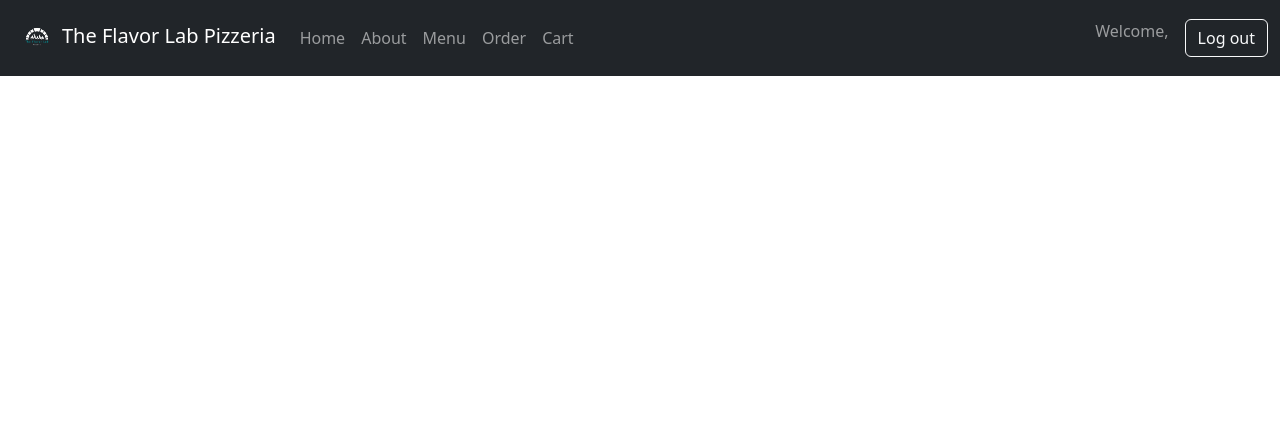
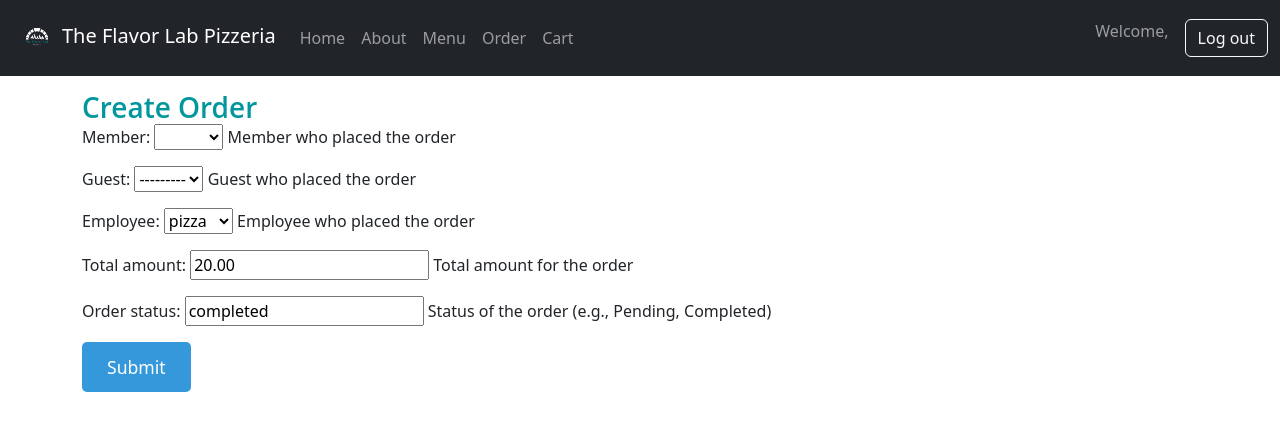
Before and after one commit to JordanBakar/ISQA-3900-Web-App-Project, a Django app: page /order/2/update/ in a window 1280 px wide. Shown: the top 431 px of the page. Run offline with Django 5.2, Linux system fonts and the light colour scheme; a user stored in the database is signed in; data comes from the database, SQL or seed files in the repository; both versions use the stored data as it was after the commit; data that the repository does not hold is empty.

Commit message:
Updated the styling and functionality for the Cart, Order page (Menu) as well as updating the models.py

```diff
--- a/catalog/models.py
+++ b/catalog/models.py
@@ -6,6 +6,8 @@ class Pizza(models.Model):
     name = models.CharField(max_length=100, help_text="Enter the name of the pizza")
     description = models.CharField(max_length=250, help_text="Enter the description of the pizza")
     price = models.DecimalField(max_digits=5, decimal_places=2, help_text="Enter the price of the pizza")
+    image = models.ImageField(upload_to='pizza_images/', null=True, blank=True, help_text="Upload an image of the pizza")
+
 
     def __str__(self):
         return self.name
--- a/catalog/templates/catalog/index.html
+++ b/catalog/templates/catalog/index.html
@@ -9,7 +9,7 @@
         <img src="{% static 'images/FlavorLabLogo.png' %}" alt="The Flavor Lab Logo" class="logo-image">
         <h1>Welcome to The Flavor Lab Pizzeria</h1>
         <p class="lead, subheading">Serving handcrafted pizzas since 2024</p>
-        <a href="{% url 'order_list' %}" class="btn btn-primary mt-3">Order Now!</a>
+        <a href="{% url 'pizza_list' %}" class="btn btn-primary mt-3">Order Now!</a>
     </div>
 </div>
 {% endblock %}
--- a/catalog/templates/catalog/order_form.html
+++ b/catalog/templates/catalog/order_form.html
@@ -1,86 +1,10 @@
 {% extends "catalog/base.html" %}
-{% load static %}
-<!doctype html>
-<html lang="en">
-<head>
-    <meta charset="UTF-8">
-    <meta name="viewport" content="width=device-width, initial-scale=1.0">
-    <title>Order Pizzas</title>
-    <link href="https://cdn.jsdelivr.net/npm/bootstrap@5.3.0-alpha1/dist/css/bootstrap.min.css" rel="stylesheet">
-    <link href="{% static 'css/style.css' %}" rel="stylesheet">
-    <style>
-        .pizza-menu {
-            display: flex;
-            flex-wrap: wrap;
-            gap: 20px;
-            justify-content: center;
-            padding-top: 20px;
-        }
-        .pizza-item {
-            text-align: center;
-            width: 180px;
-        }
-        .pizza-image {
-            width: 100%;
-            height: auto;
-            border-radius: 50%;
-        }
-        .add-to-cart-btn {
-            background-color: #ff5252;
-            color: white;
-            font-weight: bold;
-            border: none;
-            padding: 8px 12px;
-            margin-top: 8px;
-            cursor: pointer;
-        }
-        .quantity-controls {
-            display: flex;
-            align-items: center;
-            justify-content: center;
-            margin-top: 8px;
-        }
-        .quantity-controls button {
-            font-size: 20px;
-            border: none;
-            background: none;
-            cursor: pointer;
-        }
-    </style>
-</head>
-<body>
-    <div class="container">
-        <h2 class="text-center mt-4">Order Pizzas</h2>
-        <div class="pizza-menu">
-            {% for pizza in pizzas %}
-            <div class="pizza-item">
-                <img src="{% static 'images/pizza.png' %}" alt="{{ pizza.name }}" class="pizza-image">
-                <h5>{{ pizza.name }}</h5>
-                <button class="add-to-cart-btn">Add to Cart</button>
-                <div class="quantity-controls">
-                    <button onclick="decreaseQuantity({{ pizza.id }})">−</button>
-                    <span id="quantity-{{ pizza.id }}">1</span>
-                    <button onclick="increaseQuantity({{ pizza.id }})">+</button>
-                </div>
-            </div>
-            {% endfor %}
-        </div>
-    </div>
 
-    <script>
-        function increaseQuantity(pizzaId) {
-            let quantitySpan = document.getElementById(`quantity-${pizzaId}`);
-            let quantity = parseInt(quantitySpan.innerText);
-            quantitySpan.innerText = quantity + 1;
-        }
-
-        function decreaseQuantity(pizzaId) {
-            let quantitySpan = document.getElementById(`quantity-${pizzaId}`);
-            let quantity = parseInt(quantitySpan.innerText);
-            if (quantity > 1) {
-                quantitySpan.innerText = quantity - 1;
-            }
-        }
-    </script>
-</body>
-</html>
+{% block content %}
+<h1>Create Order</h1>
+<form method="post">
+    {% csrf_token %}
+    {{ form.as_p }}
+    <button type="submit" class="btn btn-primary">Submit</button>
+</form>
+{% endblock %}
--- a/catalog/templates/catalog/order_list.html
+++ b/catalog/templates/catalog/order_list.html
@@ -1,4 +1,6 @@
 {% extends "catalog/base.html" %}
+{% load static %}  <!-- Load static files -->
+
 
 {% block title %}Pizza Menu{% endblock %}
 
--- a/catalog/templates/catalog/pizza_form.html
+++ b/catalog/templates/catalog/pizza_form.html
@@ -5,6 +5,6 @@
     <title>Title</title>
 </head>
 <body>
-
+<p>test</p>
 </body>
 </html>
--- a/catalog/urls.py
+++ b/catalog/urls.py
@@ -28,13 +28,10 @@ urlpatterns = [
     path('member/<int:pk>/delete/', views.MemberDeleteView.as_view(), name='member_delete'),  # Delete a member by ID
 
     # Cart
-    path('cart/', views.ShoppingCartView.as_view(template_name='catalog/cart.html'), name='cart'),  # View cart contents
+    path('cart/', views.cart_view, name='cart'),  # View cart contents
     path('cart/add/<int:pizza_id>/', views.add_to_cart, name='add_to_cart'),  # Add a pizza to the cart by pizza ID
     path('cart/remove/<int:pizza_id>/', views.remove_from_cart, name='remove_from_cart'),  # Remove a pizza from the cart by pizza ID
 
     # Static
     path('about/', TemplateView.as_view(template_name='catalog/about.html'), name='about'),  # Static About page
-
-    #Order_List
-    path('menu/', views.order_list, name='order_list'),
 ]
--- a/catalog/views.py
+++ b/catalog/views.py
@@ -1,144 +1,203 @@
-from django.shortcuts import render, get_object_or_404, redirect
+from django.shortcuts import render, redirect, get_object_or_404
 from django.views import generic
 from django.contrib.auth.mixins import LoginRequiredMixin
 from django.views.generic.edit import CreateView, UpdateView, DeleteView
 from django.urls import reverse_lazy
 from django.contrib import messages
-from .models import Pizza, Order, OrderDetail, Employee, Member, Guest, Payment
+from .models import Pizza, Order, OrderDetail, Employee, Member, Guest
 
 
 # Homepage
 def index(request):
-    """View function for home page of the site."""
-    num_pizzas = Pizza.objects.all().count()
-    num_orders = Order.objects.all().count()
-    num_employees = Employee.objects.count()
-    num_members = Member.objects.count()
-
+    """View function for the homepage of the site."""
+    # Fetch counts for display on the homepage
     context = {
-        'num_pizzas': num_pizzas,
-        'num_orders': num_orders,
-        'num_employees': num_employees,
-        'num_members': num_members,
+        'num_pizzas': Pizza.objects.count(),
+        'num_orders': Order.objects.count(),
+        'num_employees': Employee.objects.count(),
+        'num_members': Member.objects.count(),
     }
-
     return render(request, 'catalog/index.html', context=context)
 
 
-# Pizza
+# Pizza Views
 class PizzaListView(generic.ListView):
+    """Displays a list of all pizzas."""
     model = Pizza
     template_name = 'catalog/pizza_list.html'
     context_object_name = 'pizzas'
 
+
 class PizzaDetailView(generic.DetailView):
+    """Displays detailed information about a single pizza."""
     model = Pizza
     template_name = 'catalog/pizza_detail.html'
 
+
 class PizzaCreateView(LoginRequiredMixin, CreateView):
+    """Allows creation of a new pizza."""
     model = Pizza
-    fields = ['name', 'description', 'price', 'size']
+    fields = ['name', 'description', 'price']
     template_name = 'catalog/pizza_form.html'
 
+
 class PizzaUpdateView(LoginRequiredMixin, UpdateView):
+    """Allows editing an existing pizza."""
     model = Pizza
-    fields = ['name', 'description', 'price', 'size']
+    fields = ['name', 'description', 'price']
     template_name = 'catalog/pizza_form.html'
 
+
 class PizzaDeleteView(LoginRequiredMixin, DeleteView):
+    """Allows deletion of a pizza."""
     model = Pizza
     template_name = 'catalog/pizza_confirm_delete.html'
     success_url = reverse_lazy('pizza_list')
 
 
-# Order
+# Order Views
 class OrderListView(LoginRequiredMixin, generic.ListView):
+    """Displays a list of all orders."""
     model = Order
     template_name = 'catalog/order_list.html'
     context_object_name = 'orders'
 
+
 class OrderDetailView(LoginRequiredMixin, generic.DetailView):
+    """Displays detailed information about a specific order."""
     model = Order
     template_name = 'catalog/order_detail.html'
 
+
 class OrderCreateView(LoginRequiredMixin, CreateView):
+    """Allows creation of a new order."""
     model = Order
     fields = ['member', 'guest', 'employee', 'total_amount', 'order_status']
     template_name = 'catalog/order_form.html'
 
+
 class OrderUpdateView(LoginRequiredMixin, UpdateView):
+    """Allows updating an existing order."""
     model = Order
     fields = ['member', 'guest', 'employee', 'total_amount', 'order_status']
     template_name = 'catalog/order_form.html'
 
+
 class OrderDeleteView(LoginRequiredMixin, DeleteView):
+    """Allows deletion of an order."""
     model = Order
     template_name = 'catalog/order_confirm_delete.html'
     success_url = reverse_lazy('order_list')
 
 
-# Member
+# Member Views
 class MemberListView(LoginRequiredMixin, generic.ListView):
+    """Displays a list of all members."""
     model = Member
     template_name = 'catalog/member_list.html'
     context_object_name = 'members'
 
+
 class MemberDetailView(LoginRequiredMixin, generic.DetailView):
+    """Displays detailed information about a specific member."""
     model = Member
     template_name = 'catalog/member_detail.html'
 
+
 class MemberCreateView(LoginRequiredMixin, CreateView):
+    """Allows creation of a new member."""
     model = Member
     fields = ['user', 'phone_number', 'street_address', 'city', 'state', 'zip_code']
     template_name = 'catalog/member_form.html'
 
+
 class MemberUpdateView(LoginRequiredMixin, UpdateView):
+    """Allows updating an existing member."""
     model = Member
     fields = ['user', 'phone_number', 'street_address', 'city', 'state', 'zip_code']
     template_name = 'catalog/member_form.html'
 
+
 class MemberDeleteView(LoginRequiredMixin, DeleteView):
+    """Allows deletion of a member."""
     model = Member
     template_name = 'catalog/member_confirm_delete.html'
     success_url = reverse_lazy('member_list')
 
 
-# Cart
-class ShoppingCartView(generic.TemplateView):
-    template_name = 'catalog/cart.html'
+# Cart Views
+def cart_view(request):
+    """Displays the shopping cart with all items."""
+    cart = request.session.get('cart', {})
+    cart_items = []
+    total = 0
+
+    for pizza_id, quantity in cart.items():
+        try:
+            pizza = Pizza.objects.get(pizza_id=pizza_id)  # Use 'pizza_id' here
+            cart_items.append({
+                'pizza': pizza,
+                'quantity': quantity,
+                'subtotal': pizza.price * quantity
+            })
+            total += pizza.price * quantity
+        except Pizza.DoesNotExist:
+            continue  # Skip invalid items
+
+    context = {
+        'cart_items': cart_items,
+        'total': total,
+    }
+    return render(request, 'catalog/cart.html', context)
+
+
 
 def add_to_cart(request, pizza_id):
-    """Add a pizza to the shopping cart stored in the session."""
-    cart = request.session.get('cart', {})
-    cart[pizza_id] = cart.get(pizza_id, 0) + 1
-    request.session['cart'] = cart
-    messages.success(request, "Pizza added to cart!")
-    return redirect('cart')
-
-def remove_from_cart(request, pizza_id):
-    """Remove a pizza from the shopping cart stored in the session."""
-    cart = request.session.get('cart', {})
-    if pizza_id in cart:
-        del cart[pizza_id]
+    """Adds a pizza to the shopping cart stored in the session."""
+    try:
+        # Use pizza_id to query the Pizza model
+        pizza = Pizza.objects.get(pizza_id=pizza_id)
+        cart = request.session.get('cart', {})
+        cart[str(pizza_id)] = cart.get(str(pizza_id), 0) + 1
         request.session['cart'] = cart
-        messages.success(request, "Pizza removed from cart.")
+        messages.success(request, f"{pizza.name} added to cart!")
+    except Pizza.DoesNotExist:
+        messages.error(request, "Invalid pizza ID.")
     return redirect('cart')
 
 
-# Static
+def remove_from_cart(request, pizza_id):
+    """Decrements the quantity of a pizza in the shopping cart stored in the session."""
+    try:
+        pizza = Pizza.objects.get(pizza_id=pizza_id)
+        cart = request.session.get('cart', {})
+
+        if str(pizza_id) in cart:
+            if cart[str(pizza_id)] > 1:
+                cart[str(pizza_id)] -= 1  # Decrements the quantity
+                messages.success(request, f"One {pizza.name} removed from cart.")
+            else:
+                del cart[str(pizza_id)]  # Remove the pizza if quantity reaches zero
+                messages.success(request, f"{pizza.name} removed from cart.")
+
+            request.session['cart'] = cart  # Save the updated cart to the session
+        else:
+            messages.error(request, f"{pizza.name} is not in the cart.")
+    except Pizza.DoesNotExist:
+        messages.error(request, "Invalid pizza ID.")
+
+    return redirect('cart')
+
+
+# Static Pages
 class AboutView(generic.TemplateView):
+    """Displays the about page."""
     template_name = 'catalog/about.html'
 
-#Order_List
-from .models import Pizza
-from django.shortcuts import render
 
+# Order List Function
 def order_list(request):
-    """View function to display the menu with pizza options."""
-    pizzas = Pizza.objects.all()  # Fetch all pizzas from the database
-
-    context = {
-        'pizzas': pizzas,
-    }
-
+    """Displays the menu with pizza options."""
+    pizzas = Pizza.objects.all()
+    context = {'pizzas': pizzas}
     return render(request, 'catalog/order_list.html', context=context)
```
Also changed, not shown: catalog/templates/catalog/cart.html (+31 -12 lines), catalog/templates/catalog/pizza_list.html (+30 -81 lines), db.sqlite3.
